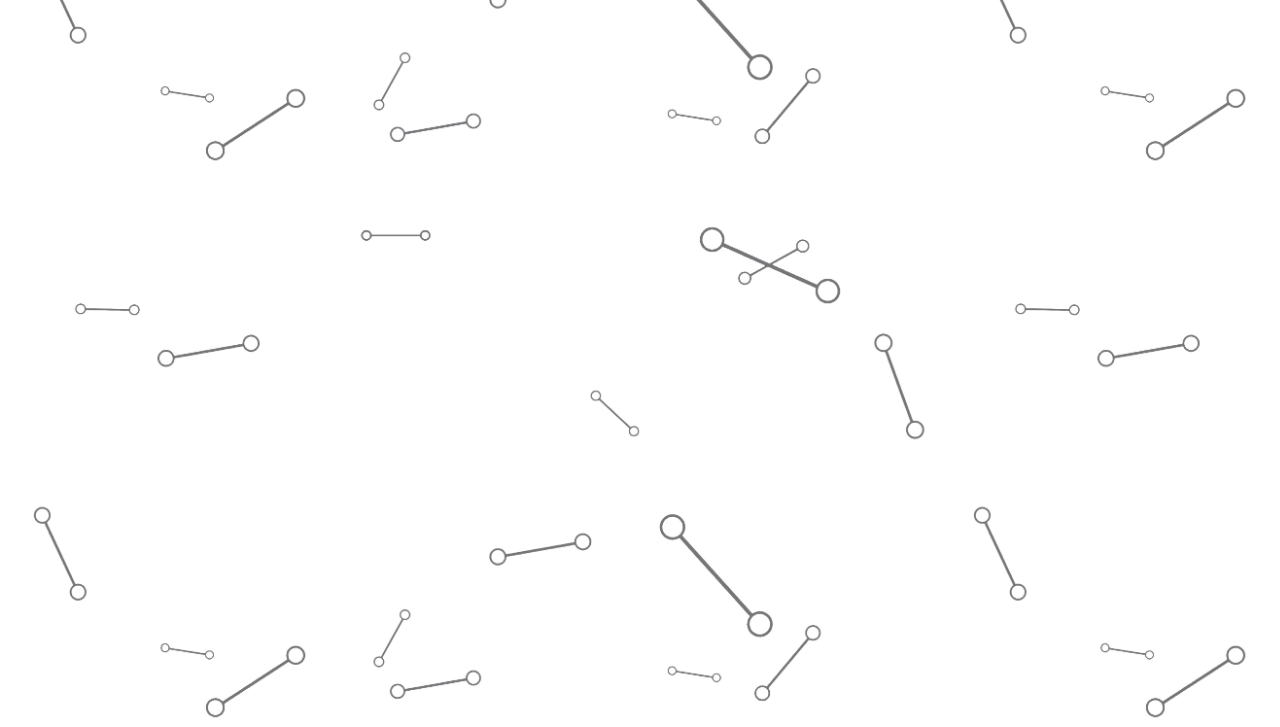
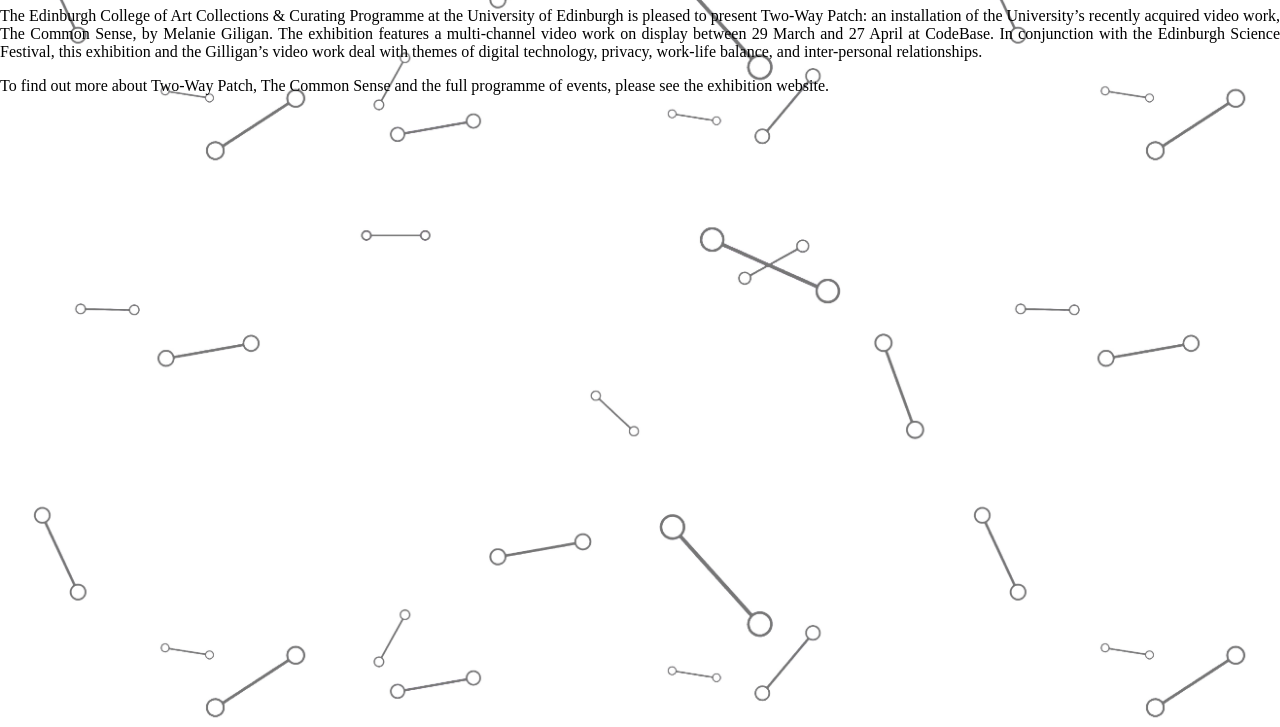
Before and after one commit to Rixten/two-way-patch, a plain HTML site: page about.html in a window 1280 px wide. Shown: the part 73-800 px from the top of the page. Drawn offline with Linux system fonts and the light colour scheme; a web font is replaced by a local one.

Commit message:
Added the text. links and style still to go.

```diff
--- a/about.html
+++ b/about.html
@@ -2,11 +2,28 @@
 <html>
 <head>
 <link rel="stylesheet" type="text/css" href="stylesheet.css">
-<title>About page</title>
+<link href="https://fonts.googleapis.com/css?family=Megrim|Rajdhani" rel="stylesheet">
+<title>About Two-Way Patch</title>
 
 </head>
 
 <body>
+<h1>Two-Way Patch</h1>
+
+<p> The Edinburgh College of Art Collections & Curating Programme
+  at the University of Edinburgh is pleased to present
+  Two-Way Patch: an installation of the University’s recently
+  acquired video work, The Common Sense, by Melanie Giligan.
+  The exhibition features a multi-channel video work on display
+  between 29 March and 27 April at CodeBase. In conjunction
+  with the Edinburgh Science Festival, this exhibition and
+  the Gilligan’s video work  deal with themes of digital
+  technology, privacy, work-life balance, and inter-personal
+  relationships.</p>
+
+<p>To find out more about Two-Way Patch,
+  The Common Sense and the full programme of events,
+  please see the exhibition website.</p>
 
 
 
```
